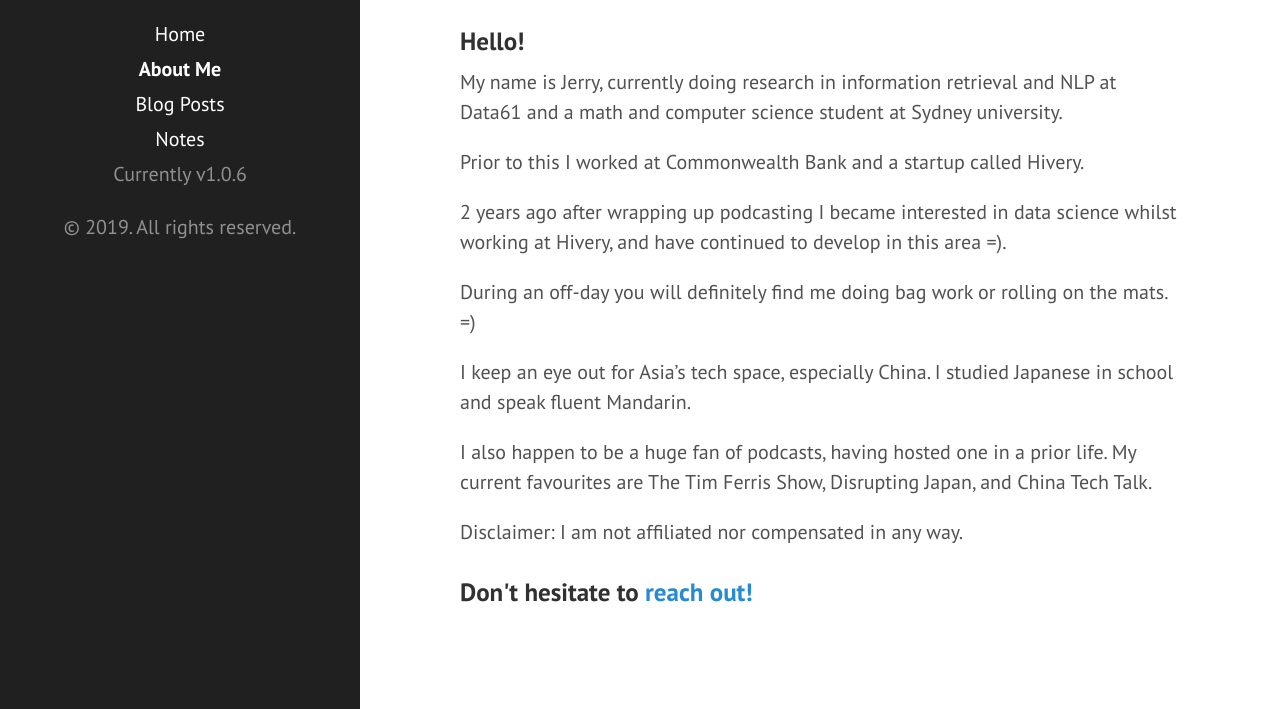
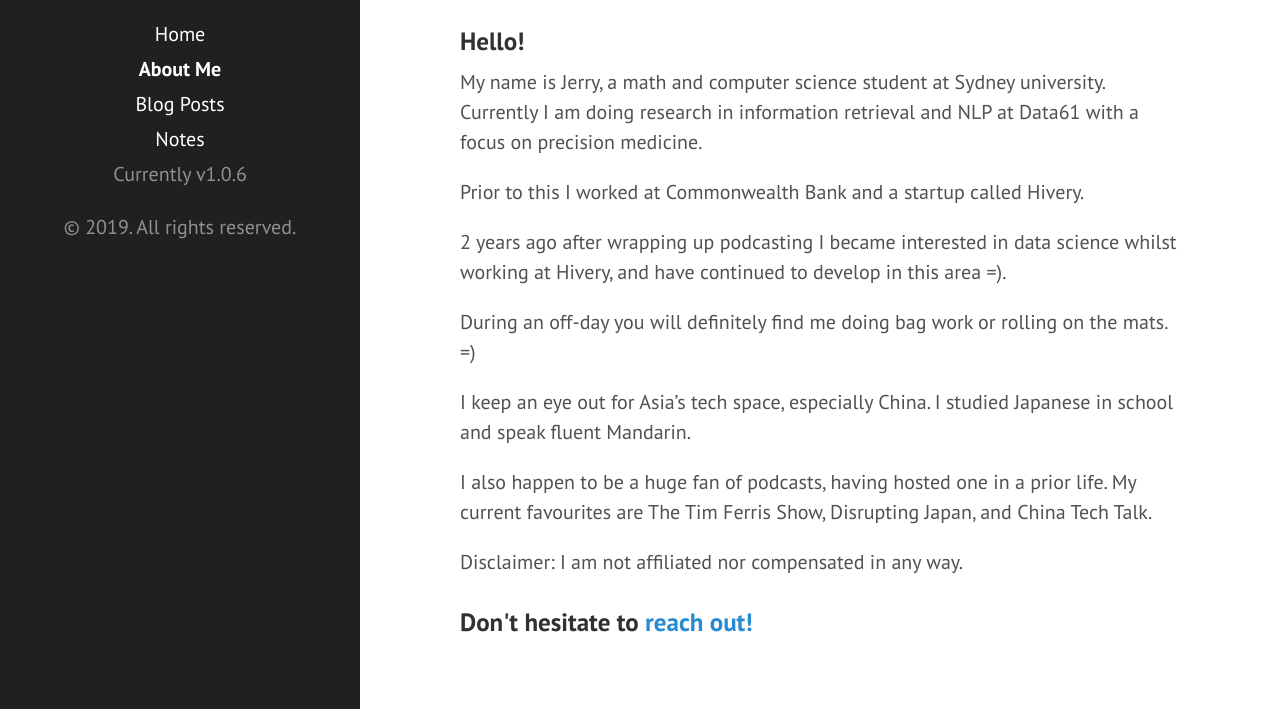
Before and after one commit to jerry-ye-xu/jerry-ye-xu.github.io, a Jekyll site: the page built from about.md, in a window 1280 px wide and 900 px high, scrolled down 593 px, cut to the strip 191-900 px from the top of the window. Built offline with Jekyll 4.4.1, drawn with Linux system fonts in a browser that asks for light colours.

Commit message:
updating about profile

```diff
--- a/about.md
+++ b/about.md
@@ -18,7 +18,7 @@ toc: False
 
 ### Hello!
 
-My name is Jerry, currently doing research in information retrieval and NLP at Data61 and a math and computer science student at Sydney university.
+My name is Jerry, a math and computer science student at Sydney university. Currently I am doing research in information retrieval and NLP at Data61 with a focus on precision medicine.
 
 Prior to this I worked at Commonwealth Bank and a startup called Hivery.
 
```
